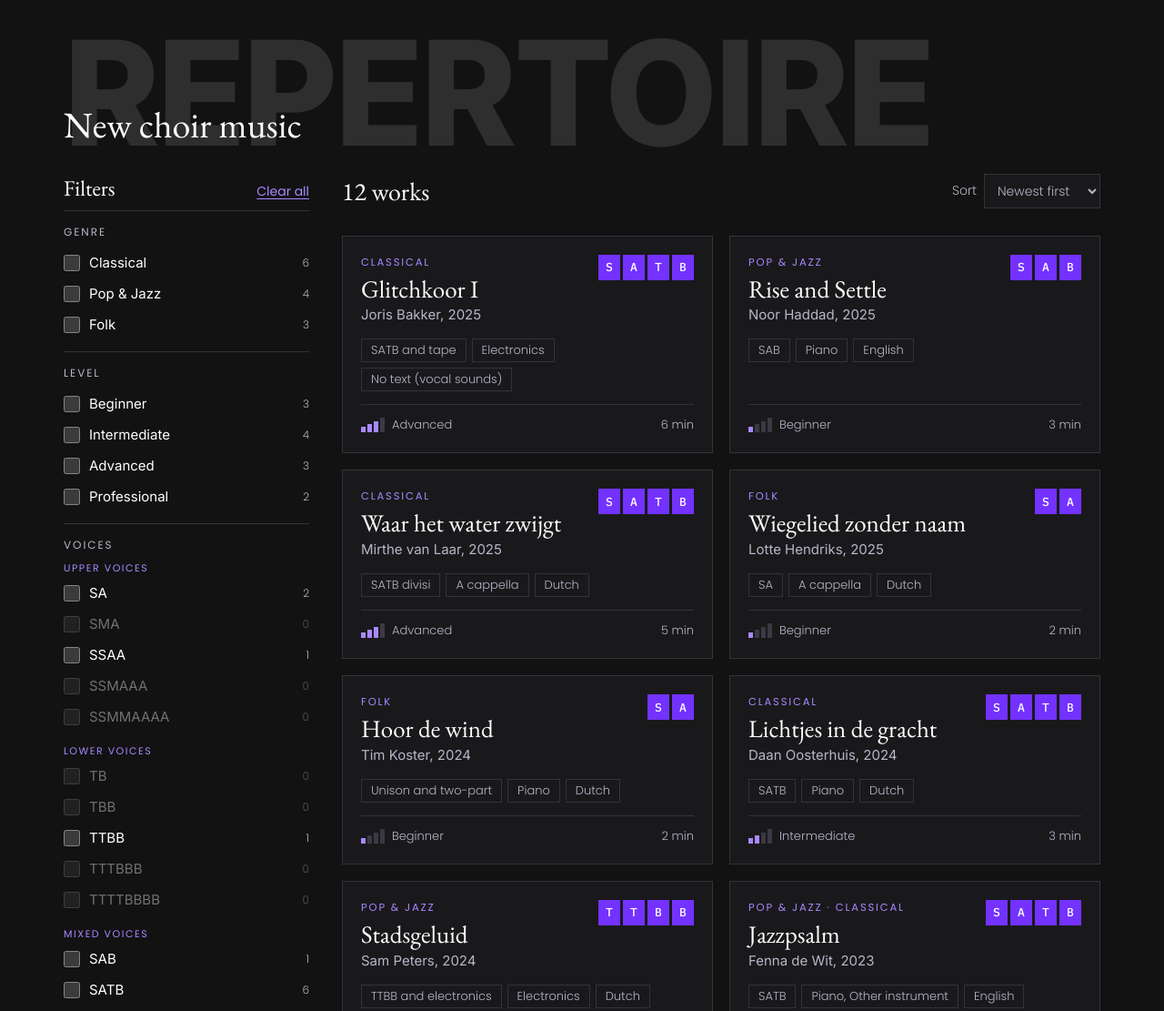
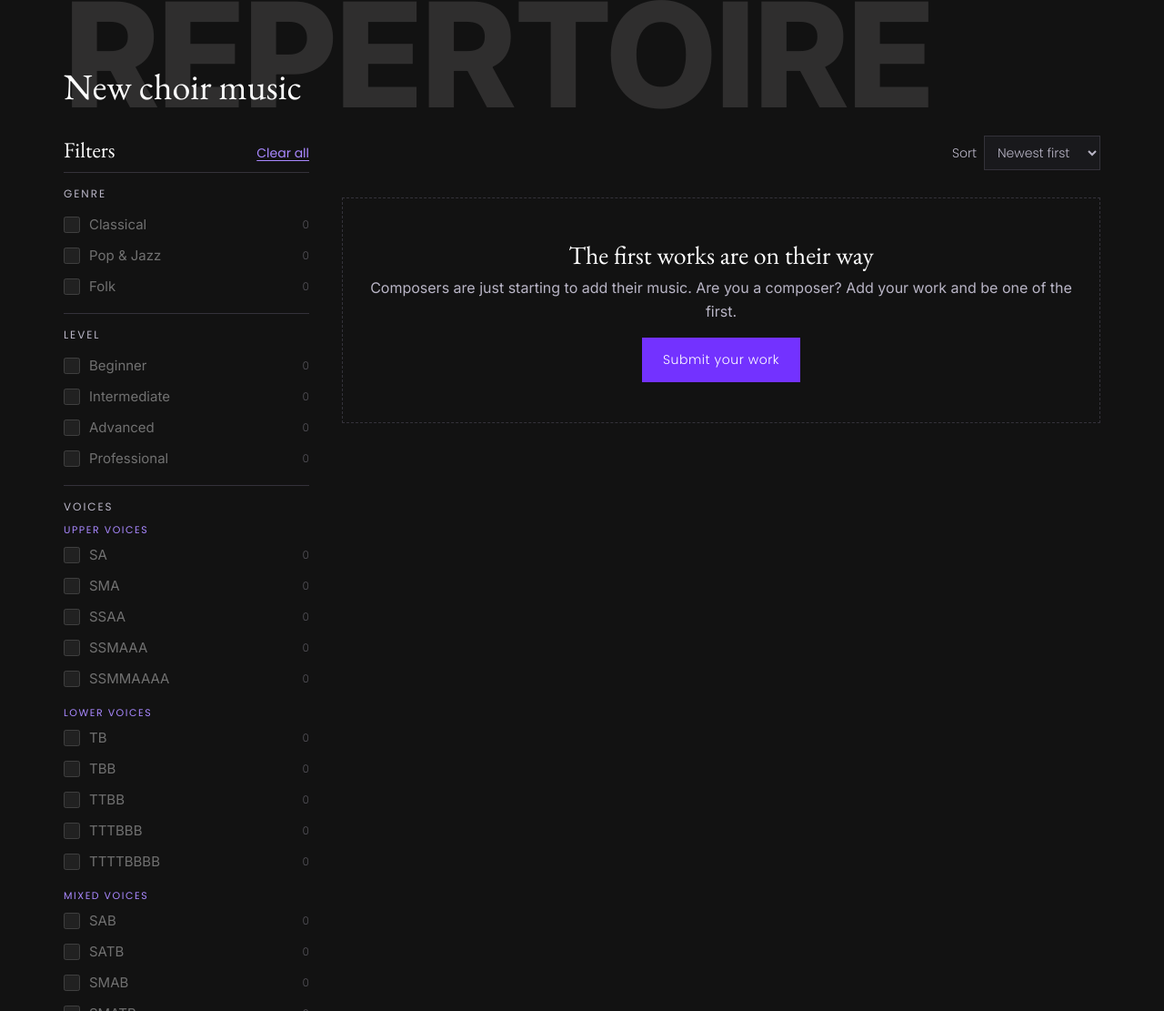
Before and after one commit to RolindeZieverink/composers-library, a plain HTML site: page index.html in a window 1280 px wide. Shown: the part 1522-2633 px from the top of the page at 91% size. Drawn offline with nearby package versions, Linux system fonts and the light colour scheme.

Commit message:
Update index.html

```diff
--- a/index.html
+++ b/index.html
@@ -232,7 +232,6 @@ footer .wrap { padding-top: 26px; padding-bottom: 32px; display: flex; gap: 16px
         <label for="q" class="sr">Search by title, composer or text</label>
         <input id="q" type="search" placeholder="Search by title, composer or text" autocomplete="off">
       </div>
-      <div class="sample-note"><i></i> Sample works and fictional composers, here to test the design.</div>
     </div>
   </section>
 
@@ -344,7 +343,7 @@ footer .wrap { padding-top: 26px; padding-bottom: 32px; display: flex; gap: 16px
 <footer>
   <div class="wrap">
     <span>Choir Library, a choir music database. Part of <a href="https://www.sonicvox.nl" rel="noopener">Sonic Vox</a>.</span>
-    <span>Working title and sample content</span>
+    <span>Working title</span>
   </div>
 </footer>
 
@@ -369,18 +368,9 @@ footer .wrap { padding-top: 26px; padding-bottom: 32px; display: flex; gap: 16px
   var BEGELEIDING = ["A cappella", "Piano", "Organ", "Percussion", "Electronics", "Other instrument"];
 
   var WORKS = [
-    { id: "1", titel: "Waar het water zwijgt", componist: "Mirthe van Laar", jaar: 2025, genres: ["Classical"], niveau: "Advanced", code: "SATB", stemgroep: "SATB", stemTekst: "SATB divisi", begeleiding: ["A cappella"], taal: "Dutch", duur: 5, tekst: "A five-minute piece on a poem about the silence after a storm. Lots of room to breathe, slow shifts of colour and an ending that fades out in three steps.", luister: "YouTube" },
-    { id: "2", titel: "Lichtjes in de gracht", componist: "Daan Oosterhuis", jaar: 2024, genres: ["Classical"], niveau: "Intermediate", code: "SATB", stemgroep: "SATB", stemTekst: "SATB", begeleiding: ["Piano"], taal: "Dutch", duur: 3, tekst: "A new Dutch Christmas song with a singable melody and a piano part that a good amateur can play.", luister: "SoundCloud" },
-    { id: "3", titel: "Rise and Settle", componist: "Noor Haddad", jaar: 2025, genres: ["Pop & Jazz"], niveau: "Beginner", code: "SAB", stemgroep: "SAB", stemTekst: "SAB", begeleiding: ["Piano"], taal: "English", duur: 3, tekst: "An accessible pop number for choirs with few men. The bass line sits comfortably and the choruses are quick to learn.", luister: "Spotify" },
-    { id: "4", titel: "Acht stemmen, één adem", componist: "Ilse Verbeek", jaar: 2022, genres: ["Classical"], niveau: "Professional", code: "SSAATTBB", stemgroep: "", stemTekst: "SSAATTBB", begeleiding: ["A cappella"], taal: "Latin", duur: 9, tekst: "A demanding eight-part work with microtonal details. Suited to chamber choirs with experienced singers.", luister: "YouTube" },
-    { id: "5", titel: "Kali Mera", componist: "Yara Demir", jaar: 2023, genres: ["Folk"], niveau: "Intermediate", code: "SSAA", stemgroep: "", stemTekst: "SSAA and frame drum", begeleiding: ["Other instrument"], taal: "Multilingual", duur: 4, tekst: "A rhythmic song for four female voices and frame drum, based on Anatolian dance rhythms.", luister: "SoundCloud" },
-    { id: "6", titel: "Glitchkoor I", componist: "Joris Bakker", jaar: 2025, genres: ["Classical"], niveau: "Advanced", code: "SATB", stemgroep: "SATB", stemTekst: "SATB and tape", begeleiding: ["Electronics"], taal: "No text (vocal sounds)", duur: 6, tekst: "Choir and electronics in dialogue. The choir sings sounds that a backing track processes live. Click track and audio files are included.", luister: "YouTube" },
-    { id: "7", titel: "Jazzpsalm", componist: "Fenna de Wit", jaar: 2023, genres: ["Pop & Jazz", "Classical"], niveau: "Advanced", code: "SATB", stemgroep: "SATB", stemTekst: "SATB", begeleiding: ["Piano", "Other instrument"], taal: "English", duur: 4, tekst: "A psalm setting in jazz harmony with piano trio. Swinging rhythms and rich chords.", luister: "Spotify" },
-    { id: "8", titel: "Hoor de wind", componist: "Tim Koster", jaar: 2024, genres: ["Folk"], niveau: "Beginner", code: "SA", stemgroep: "Unison or two-part", stemTekst: "Unison and two-part", begeleiding: ["Piano"], taal: "Dutch", duur: 2, tekst: "A short song for children's choir about the wind in autumn. Movements for the chorus are marked in the score.", luister: "YouTube" },
-    { id: "9", titel: "Gospel in G", componist: "Marlon Adjei", jaar: 2022, genres: ["Pop & Jazz"], niveau: "Intermediate", code: "SATB", stemgroep: "SATB", stemTekst: "SATB", begeleiding: ["Piano", "Percussion"], taal: "English", duur: 4, tekst: "A rousing gospel with call-and-response and a solo for alto or tenor.", luister: "YouTube" },
-    { id: "10", titel: "Requiem voor een rivier", componist: "Anouk Smit", jaar: 2021, genres: ["Classical"], niveau: "Professional", code: "SATB", stemgroep: "SATB", stemTekst: "SATB", begeleiding: ["Organ"], taal: "Latin", duur: 18, tekst: "A requiem in five movements with organ. Written for experienced choirs and a large church space.", luister: "SoundCloud" },
-    { id: "11", titel: "Wiegelied zonder naam", componist: "Lotte Hendriks", jaar: 2025, genres: ["Folk"], niveau: "Beginner", code: "SA", stemgroep: "", stemTekst: "SA", begeleiding: ["A cappella"], taal: "Dutch", duur: 2, tekst: "A short a cappella arrangement of an anonymous lullaby, also suited as an encore.", luister: "YouTube" },
-    { id: "12", titel: "Stadsgeluid", componist: "Sam Peters", jaar: 2024, genres: ["Pop & Jazz"], niveau: "Intermediate", code: "TTBB", stemgroep: "Equal voices (SSA, TTBB)", stemTekst: "TTBB and electronics", begeleiding: ["Electronics"], taal: "Dutch", duur: 5, tekst: "A male-voice piece in which recorded street sounds set the rhythm. The recordings come as an audio file.", luister: "SoundCloud" }
+    /* No works yet. Each work looks like this:
+    { id: "1", titel: "Title", componist: "Name", jaar: 2025, genres: ["Classical"], niveau: "Advanced", code: "SATB", stemTekst: "SATB divisi",
+      begeleiding: ["A cappella"], taal: "English", duur: 5, tekst: "Short description.", luister: "YouTube" } */
   ];
   var SHOP = "https://example.com/";
 
@@ -390,7 +380,7 @@ footer .wrap { padding-top: 26px; padding-bottom: 32px; display: flex; gap: 16px
     { key: "niveau", label: "Level", options: NIVEAUS, get: function (w) { return [w.niveau]; } },
     { key: "stemgroep", label: "Voices", options: STEMGROEPEN, groups: VOICE_GROUPS, get: function (w) { return [w.code]; } },
     { key: "begeleiding", label: "Accompaniment", options: BEGELEIDING, get: function (w) { return w.begeleiding; } },
-    { key: "taal", label: "Language", options: uniq(WORKS.map(function (w) { return w.taal; })).sort(), get: function (w) { return [w.taal]; } }
+    { key: "taal", label: "Language", options: uniq(["English", "Dutch", "German", "French", "Latin", "Multilingual", "No text (vocal sounds)"].concat(WORKS.map(function (w) { return w.taal; }))), get: function (w) { return [w.taal]; } }
   ];
   function uniq(a) { return a.filter(function (x, i) { return a.indexOf(x) === i; }); }
 
@@ -467,8 +457,10 @@ footer .wrap { padding-top: 26px; padding-bottom: 32px; display: flex; gap: 16px
   }
   function render() {
     var list = sorted(WORKS.filter(function (w) { return matches(w); }));
-    $("count").textContent = list.length + (list.length === 1 ? " work" : " works");
-    if (!list.length) {
+    $("count").textContent = WORKS.length ? list.length + (list.length === 1 ? " work" : " works") : "";
+    if (!WORKS.length) {
+      $("grid").innerHTML = '<div class="empty" style="grid-column:1/-1"><h3>The first works are on their way</h3><p>Composers are just starting to add their music. Are you a composer? Add your work and be one of the first.</p><a class="btn primary" href="#submit">Submit your work</a></div>';
+    } else if (!list.length) {
       $("grid").innerHTML = '<div class="empty" style="grid-column:1/-1"><h3>Nothing found</h3><p>Try fewer filters or another search term.</p><button class="btn" type="button" id="empty-clear">Clear all filters</button></div>';
       var ec = $("empty-clear"); if (ec) ec.onclick = clearAll;
     } else {
@@ -488,10 +480,10 @@ footer .wrap { padding-top: 26px; padding-bottom: 32px; display: flex; gap: 16px
 
   var HUES = [255, 280, 305];
   function buildTiles() {
-    var html = '<button type="button" class="tile all" data-g="" aria-pressed="true"><b>All genres</b><span>' + WORKS.length + ' works</span></button>';
+    var html = '<button type="button" class="tile all" data-g="" aria-pressed="true"><b>All genres</b><span>' + (WORKS.length ? WORKS.length + ' works' : 'Coming soon') + '</span></button>';
     GENRES.forEach(function (g, i) {
       var n = WORKS.filter(function (w) { return w.genres.indexOf(g) !== -1; }).length;
-      html += '<button type="button" class="tile" data-g="' + esc(g) + '" style="--h:' + HUES[i % HUES.length] + '" aria-pressed="false"><b>' + esc(g) + '</b><span>' + n + (n === 1 ? ' work' : ' works') + '</span></button>';
+      html += '<button type="button" class="tile" data-g="' + esc(g) + '" style="--h:' + HUES[i % HUES.length] + '" aria-pressed="false"><b>' + esc(g) + '</b><span>' + (WORKS.length ? n + (n === 1 ? ' work' : ' works') : 'Coming soon') + '</span></button>';
     });
     $("genre-tiles").innerHTML = html;
   }
```
